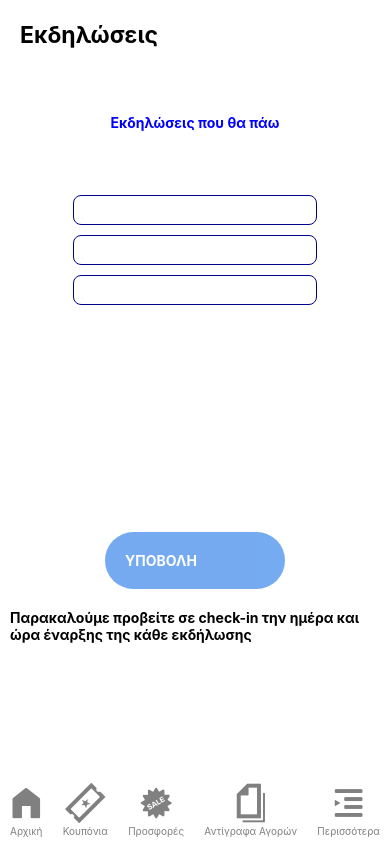
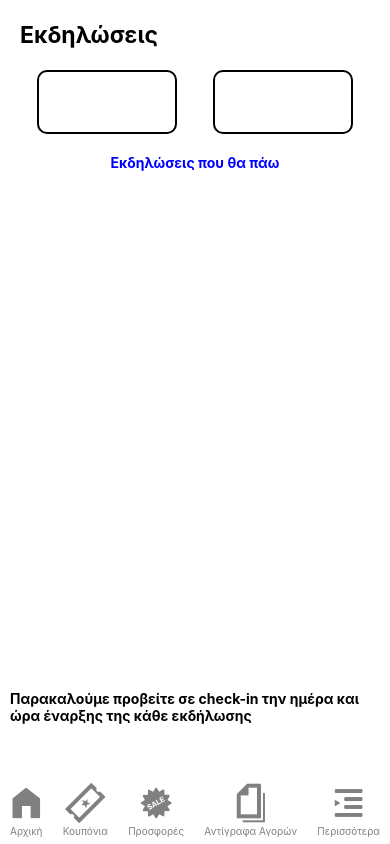
Before and after one commit to chara-b/LidlAppForHackathonParticipation, a React Native app: screen / in a window 390 px wide. Built offline with nearby package versions, Linux system fonts and the light colour scheme.

Commit message:
events screen first positioning

```diff
--- a/src/ui/screens/myEventsScreen.js
+++ b/src/ui/screens/myEventsScreen.js
@@ -2,6 +2,7 @@
 import CHeader from "../components/molecules/CHeader/CHeader";
 import QuizList from "../components/organisms/quizList";
 import CButton from "../components/atoms/CButton/CButton";
+import { useState } from "react";
 const data = [
   {
     id: "1",
@@ -30,55 +31,72 @@
   const buttonLeftTitle = "Προσεχώς";
   const buttonRightTitle = "Οι εκδηλώσεις μου";
   const buttonCheckInTitle = "Check-in";
-
-  const buttonDisabled = false;
   const subTitle = "Εκδηλώσεις που θα πάω";
   const notificationTitle =
     "Παρακαλούμε προβείτε σε check-in την ημέρα και ώρα έναρξης της κάθε εκδήλωσης";
 
+  const onClickLeftButton = () => {};
+  const onClickRightButton = () => {};
   return (
     <>
       <CHeader title={headerTitle} timeOff={null} />
+      <View style={styles.buttonsContainer}>
         <CButton
+          styles={styles.topButtons}
           title={buttonLeftTitle}
           color={"white"}
           fontWeight={"bold"}
-        onClick={Alert.alert("Προσεχώς")}
-        disabled={buttonDisabled}
+          onClick={onClickLeftButton}
+          disabled={false}
         />
         <CButton
+          styles={styles.topButtons}
           title={buttonRightTitle}
           color={"white"}
           fontWeight={"bold"}
-        onClick={Alert.alert("Οι εκδηλώσεις μου")}
-        disabled={buttonDisabled}
+          onClick={onClickRightButton}
+          disabled={false}
         />
+      </View>
       <Text style={styles.subTitle}>{subTitle}</Text>
-      <QuizList data={data} />
+
       <Text style={styles.notificationTitle}>{notificationTitle}</Text>
     </>
   );
 }
 
 const styles = StyleSheet.create({
-  quizBanner: {
+  buttonsContainer: {
     flex: 1,
-    width: "90%",
-    height: "100px",
-    marginTop: StatusBar.currentHeight || 0,
+    width: "100%",
+    height: "100%",
+    flexDirection: "row",
+    justifyContent: "space-evenly",
   },
   subTitle: {
-    flex: 0.3,
+    flex: 7,
     padding: 10,
     color: "blue",
     fontWeight: "bold",
   },
   notificationTitle: {
-    flex: 0.7,
+    flex: 1,
     padding: 10,
     color: "black",
     fontWeight: "bold",
   },
+  topButtons: {
+    flex: 1,
+    padding: 10,
+    width: "140px",
+    height: "140px",
+    backgroundColor: "white",
+    borderRadius: "10px",
+    textAlign: "center",
+    justifyContent: "center",
+    marginBottom: "10px",
+    border: "2px solid black",
+  },
 });
 
 export default ΜyEventsScreen;
```
Lines whose indentation alone changed are shown as unchanged.
